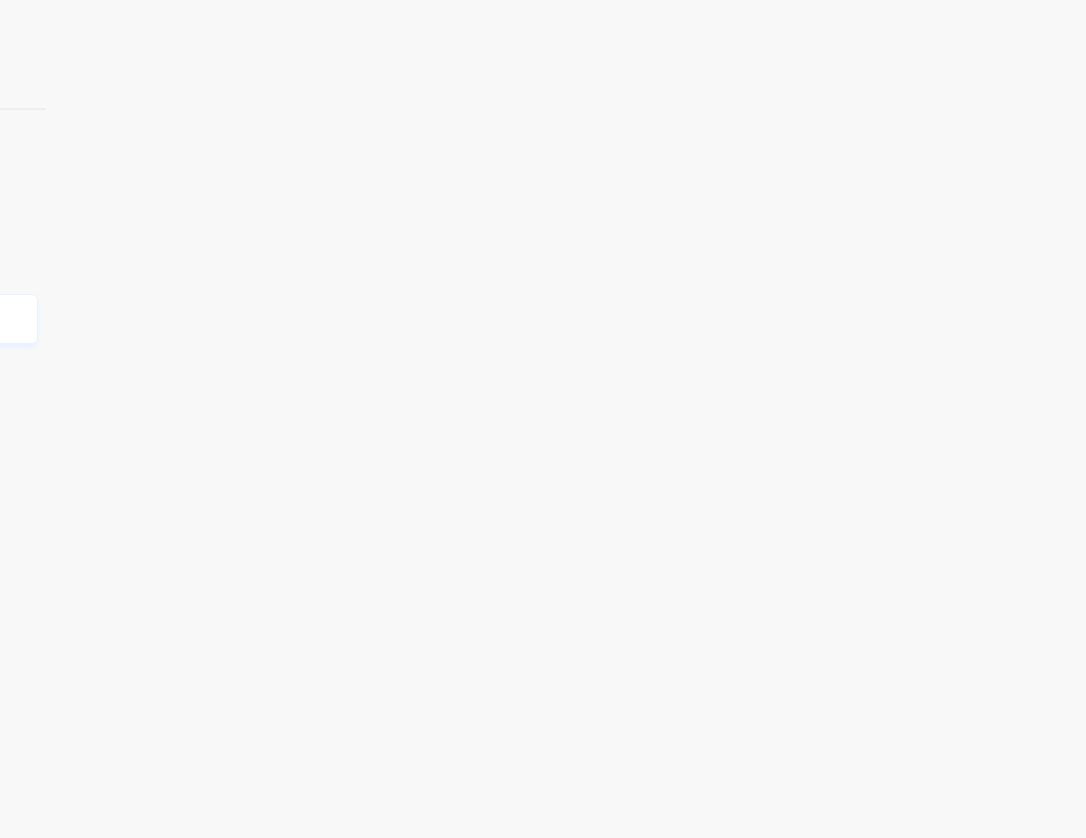
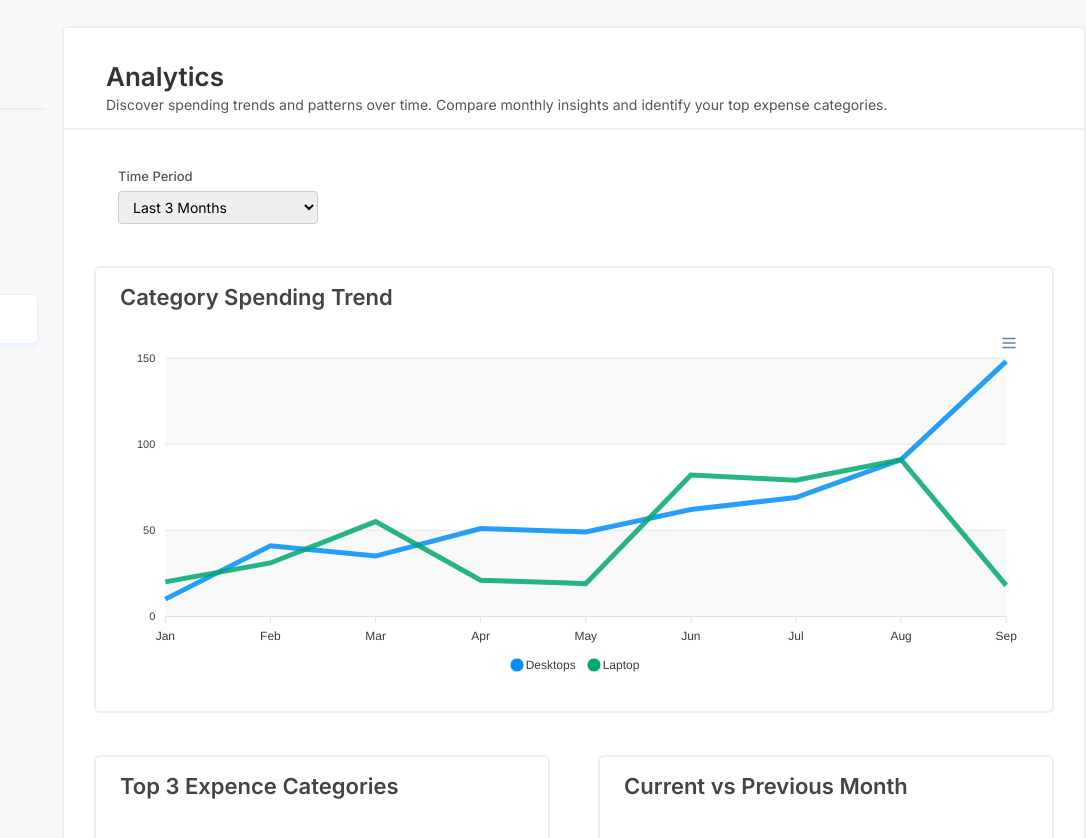
Before and after one commit to abuzarkhan1998/BudgetPrep, a website built with Parcel: page index.html in a window 1280 px wide. Both pictures are taken after a click on the link "Analytics". Shown: the full height of the page, 194-1280 px from the left. Before the commit the page ends 800 px from the top, so only its background shows below. Built offline with nearby package versions, Linux system fonts and the light colour scheme.

Commit message:
create analytics view

```diff
--- a/src/css/style.css
+++ b/src/css/style.css
@@ -578,7 +578,6 @@
     border: 2px solid #eee;
     border-radius: 0.6rem;
     padding: 1.8rem 2.4rem;
-    height: 20rem;
 }
 
 .analytics-categories-container {
--- /dev/null
+++ b/src/js/Views/analyticsView.js
@@ -0,0 +1,94 @@
+import View from "./View";
+import ApexCharts from "apexcharts";
+
+
+class analyticsView extends View {
+  renderView() {
+    this._clearView();
+    this._parentContainer.insertAdjacentHTML("afterbegin",this._returnMarkup());
+    this._initFields();
+  }
+
+  _initFields(){
+    this._displayCategorySpendingChart();
+  }
+
+  _displayCategorySpendingChart(){
+    var options = {
+          series: [{
+            name: "Desktops",
+            data: [10, 41, 35, 51, 49, 62, 69, 91, 148]
+        },
+        {
+            name: "Laptop",
+            data: [20, 31, 55, 21, 19, 82, 79, 91, 18]
+        }],
+          chart: {
+          height: 350,
+          type: 'line',
+          zoom: {
+            enabled: false
+          }
+        },
+        dataLabels: {
+          enabled: false
+        },
+        stroke: {
+          curve: 'straight'
+        },
+        grid: {
+          row: {
+            colors: ['#f3f3f3', 'transparent'], // takes an array which will be repeated on columns
+            opacity: 0.5
+          },
+        },
+        xaxis: {
+          categories: ['Jan', 'Feb', 'Mar', 'Apr', 'May', 'Jun', 'Jul', 'Aug', 'Sep'],
+        }
+        };
+
+        var chart = new ApexCharts(document.querySelector(".category-spending-trend"), options);
+        chart.render();
+  }
+
+  _returnMarkup(){
+    return `<section class="section-analytics main-section">
+            <div class="dashboard-content">
+                <div class="dashboard-container">
+                    <div class="dashboard-heading-container">
+                        <h2 class="heading-secondary">Analytics</h2>
+                        <p class="heading-desc">Discover spending trends and patterns over time. Compare monthly
+                            insights and identify your top expense categories.</p>
+                    </div>
+                </div>
+            </div>
+
+            <div class="container mb-md-2">
+                <div class="analytics-select-container trans-input-group">
+                    <label for="analytics-select" class="trans-form-label">Time Period</label>
+                    <select id="analytics-select" class="trans-input-field">
+                        <option>Last 3 Months</option>
+                        <option>Last 6 Months</option>
+                        <option>Last 12 Months</option>
+                    </select>
+                </div>
+            </div>
+
+            <div class="container spending-chart-container mb-md-2">
+                <p class="dashboard-summary-heading">Category Spending Trend</p>
+                <div class="category-spending-trend"></div>
+            </div>
+
+            <div class="container analytics-categories-container">
+                <div class="anlytics-categories-chart-container">
+                    <p class="dashboard-summary-heading">Top 3 Expence Categories</p>
+                </div>
+                <div class="anlytics-categories-chart-container">
+                    <p class="dashboard-summary-heading">Current vs Previous Month</p>
+                </div>
+            </div>
+        </section>`;
+  }
+}
+
+export default new analyticsView();
--- a/src/js/controller.js
+++ b/src/js/controller.js
@@ -5,6 +5,7 @@ import settingsView from "./Views/settingsView.js";
 import transactionsView from "./Views/transactionsView.js";
 import addTransactionView from "./Views/addTransactionView.js";
 import dashboardView from "./Views/dashboardView.js";
+import analyticsView from "./Views/analyticsView.js";
 import Papa from "papaparse";
 
 const controlNavigation = async function (
@@ -44,6 +45,7 @@ const controlNavigation = async function (
     dashboardView.openAddTransactionView(openAddTransactionsView);
   }
   if(targetPage == "analytics"){
+    analyticsView.renderView();
   }
 };
 
```
